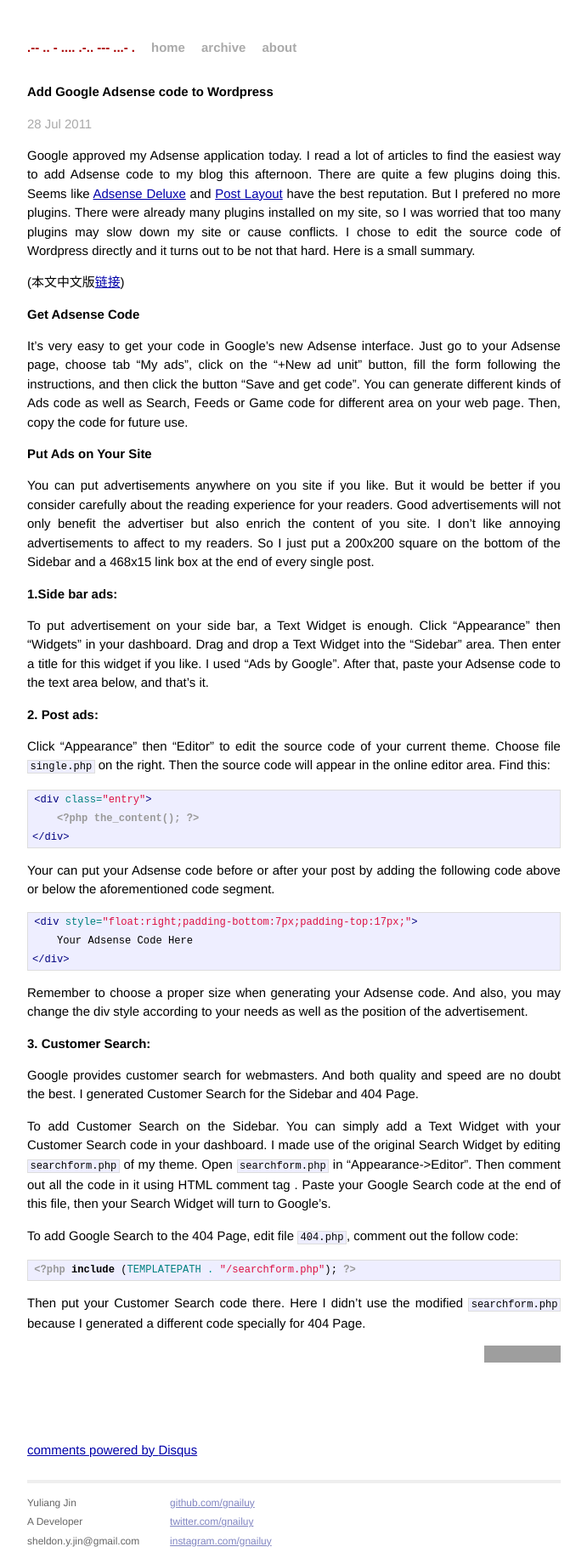
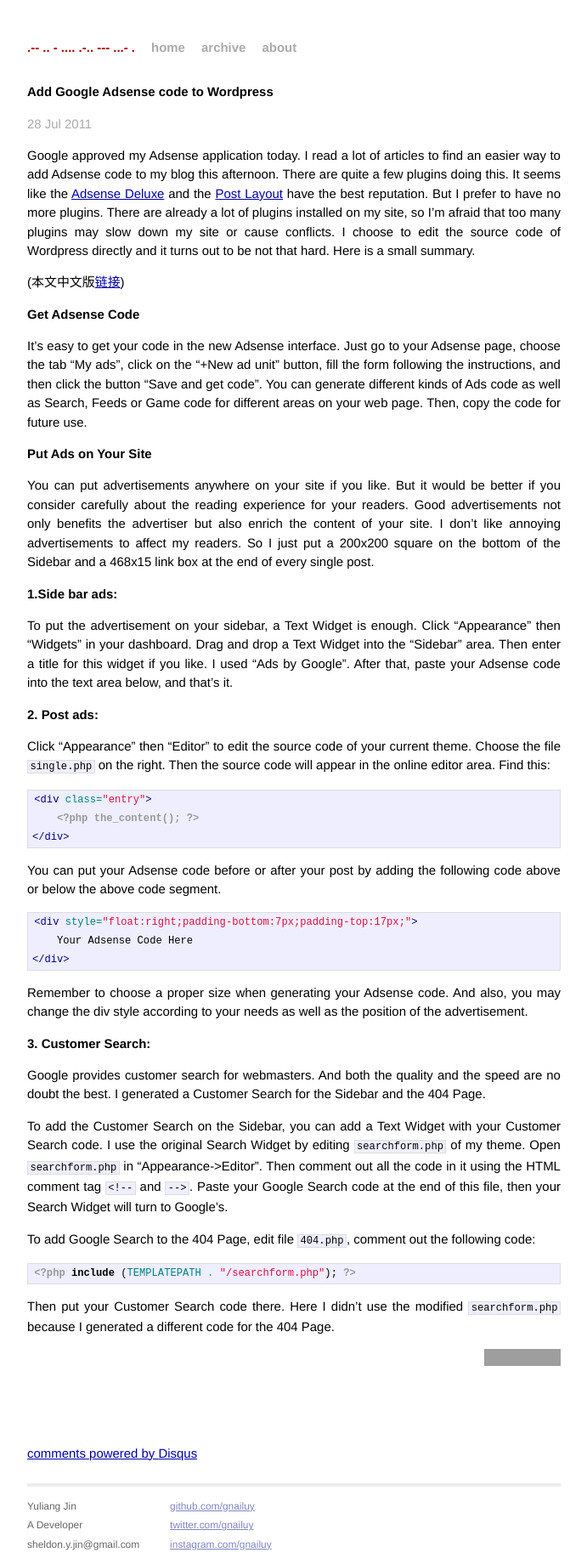
Before and after one commit to gnailuy/gnailuy.com, a Jekyll site: the page built from _posts/2011-07-27-add-google-adsense-code-to-wordpress.markdown, in a window 1280 px wide. Shown: the whole page at 85% size, without its empty margins (294-985 px from the left). Built offline with Jekyll 4.4.1, drawn with Linux system fonts in a browser that asks for light colours; Markdown is read by kramdown in place of the engine named in the settings; comment, search, counter and statistics services are not loaded; grey boxes are pictures that could not be loaded.

Commit message:
grammarly

````diff
--- a/_posts/2011-07-27-add-google-adsense-code-to-wordpress.markdown
+++ b/_posts/2011-07-27-add-google-adsense-code-to-wordpress.markdown
@@ -5,10 +5,10 @@ date: 2011-07-27 18:21:09
 categories: [ internet ]
 ---
 
-Google approved my Adsense application today. I read a lot of articles to find the easiest way to add Adsense code to my blog this afternoon.
-There are quite a few plugins doing this. Seems like [Adsense Deluxe][adsense-deluxe] and [Post Layout][post-layout] have the best reputation.
-But I prefered no more plugins. There were already many plugins installed on my site, so I was worried that too many plugins may slow down my site or cause conflicts.
-I chose to edit the source code of Wordpress directly and it turns out to be not that hard. Here is a small summary.
+Google approved my Adsense application today. I read a lot of articles to find an easier way to add Adsense code to my blog this afternoon.
+There are quite a few plugins doing this. It seems like the [Adsense Deluxe][adsense-deluxe] and the [Post Layout][post-layout] have the best reputation.
+But I prefer to have no more plugins. There are already a lot of plugins installed on my site, so I'm afraid that too many plugins may slow down my site or cause conflicts.
+I choose to edit the source code of Wordpress directly and it turns out to be not that hard. Here is a small summary.
 
 <!-- more -->
 
@@ -16,24 +16,24 @@ I chose to edit the source code of Wordpress directly and it turns out to be not
 
 ## Get Adsense Code
 
-It's very easy to get your code in Google's new Adsense interface. Just go to your Adsense page, choose tab "My ads", click on the "+New ad unit" button,
+It's easy to get your code in the new Adsense interface. Just go to your Adsense page, choose the tab "My ads", click on the "+New ad unit" button,
 fill the form following the instructions, and then click the button "Save and get code".
-You can generate different kinds of Ads code as well as Search, Feeds or Game code for different area on your web page. Then, copy the code for future use.
+You can generate different kinds of Ads code as well as Search, Feeds or Game code for different areas on your web page. Then, copy the code for future use.
 
 ## Put Ads on Your Site
 
-You can put advertisements anywhere on you site if you like. But it would be better if you consider carefully about the reading experience for your readers.
-Good advertisements will not only benefit the advertiser but also enrich the content of you site. I don't like annoying advertisements to affect to my readers.
+You can put advertisements anywhere on your site if you like. But it would be better if you consider carefully about the reading experience for your readers.
+Good advertisements not only benefits the advertiser but also enrich the content of your site. I don't like annoying advertisements to affect my readers.
 So I just put a 200x200 square on the bottom of the Sidebar and a 468x15 link box at the end of every single post.
 
 ### 1.Side bar ads:
 
-To put advertisement on your side bar, a Text Widget is enough. Click "Appearance" then "Widgets" in your dashboard. Drag and drop a Text Widget into the "Sidebar" area.
-Then enter a title for this widget if you like. I used "Ads by Google". After that, paste your Adsense code to the text area below, and that's it.
+To put the advertisement on your sidebar, a Text Widget is enough. Click "Appearance" then "Widgets" in your dashboard. Drag and drop a Text Widget into the "Sidebar" area.
+Then enter a title for this widget if you like. I used "Ads by Google". After that, paste your Adsense code into the text area below, and that's it.
 
 ### 2. Post ads:
 
-Click "Appearance" then "Editor" to edit the source code of your current theme. Choose file `single.php` on the right.
+Click "Appearance" then "Editor" to edit the source code of your current theme. Choose the file `single.php` on the right.
 Then the source code will appear in the online editor area. Find this:
 
 ``` html
@@ -42,7 +42,7 @@ Then the source code will appear in the online editor area. Find this:
 </div>
 ```
 
-Your can put your Adsense code before or after your post by adding the following code above or below the aforementioned code segment.
+You can put your Adsense code before or after your post by adding the following code above or below the above code segment.
 
 ``` html
 <div style="float:right;padding-bottom:7px;padding-top:17px;">
@@ -55,19 +55,21 @@ And also, you may change the div style according to your needs as well as the po
 
 ### 3. Customer Search:
 
-Google provides customer search for webmasters. And both quality and speed are no doubt the best. I generated Customer Search for the Sidebar and 404 Page.
+Google provides customer search for webmasters. And both the quality and the speed are no doubt the best.
+I generated a Customer Search for the Sidebar and the 404 Page.
 
-To add Customer Search on the Sidebar. You can simply add a Text Widget with your Customer Search code in your dashboard.
-I made use of the original Search Widget by editing `searchform.php` of my theme. Open `searchform.php` in "Appearance->Editor".
-Then comment out all the code in it using HTML comment tag <!-- and -->. Paste your Google Search code at the end of this file, then your Search Widget will turn to Google's.
+To add the Customer Search on the Sidebar, you can add a Text Widget with your Customer Search code.
+I use the original Search Widget by editing `searchform.php` of my theme. Open `searchform.php` in "Appearance->Editor".
+Then comment out all the code in it using the HTML comment tag `<!--` and `-->`.
+Paste your Google Search code at the end of this file, then your Search Widget will turn to Google's.
 
-To add Google Search to the 404 Page, edit file `404.php`, comment out the follow code:
+To add Google Search to the 404 Page, edit file `404.php`, comment out the following code:
 
 ``` php
 <?php include (TEMPLATEPATH . "/searchform.php"); ?>
 ```
 
-Then put your Customer Search code there. Here I didn't use the modified `searchform.php` because I generated a different code specially for 404 Page.
+Then put your Customer Search code there. Here I didn't use the modified `searchform.php` because I generated a different code for the 404 Page.
 
 [adsense-deluxe]:       http://www.acmetech.com/blog/2005/07/26/adsense-deluxe-wordpress-plugin/
 [post-layout]:          http://www.satollo.net/plugins/post-layout
````
Also changed, not shown: _posts/2011-07-26-troubleshooting-wordpress-cant-login.markdown (+5 -5 lines), _posts/2011-07-29-adsense-for-feeds-in-wordpress.markdown (+14 -14 lines), _posts/2011-08-04-setting-up-ssh-public-key-authentication.markdown (+18 -16 lines), _posts/2011-08-07-route-by-ip-addresses-when-using-vpn-to-bypass-internet-censorship.markdown (+11 -11 lines).
